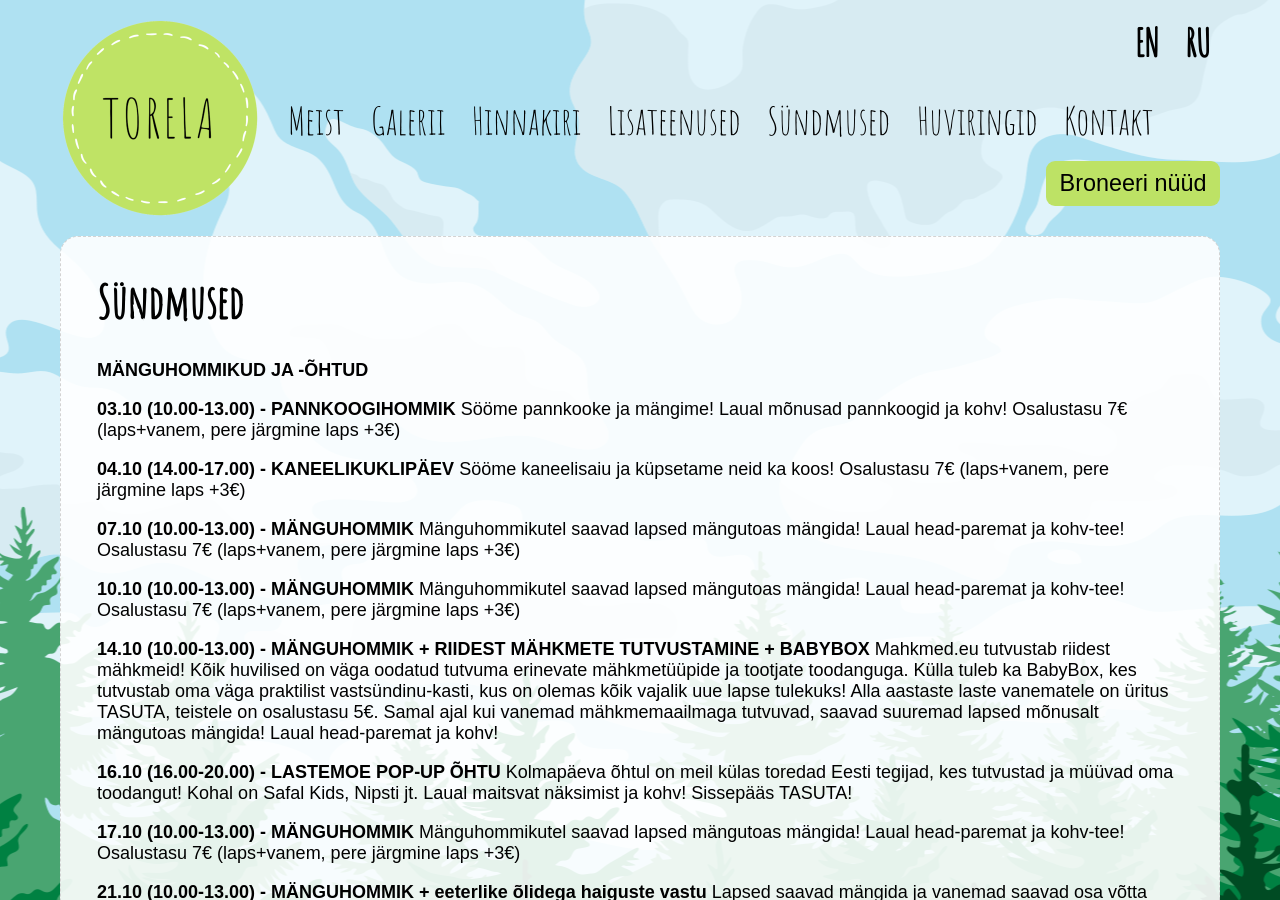
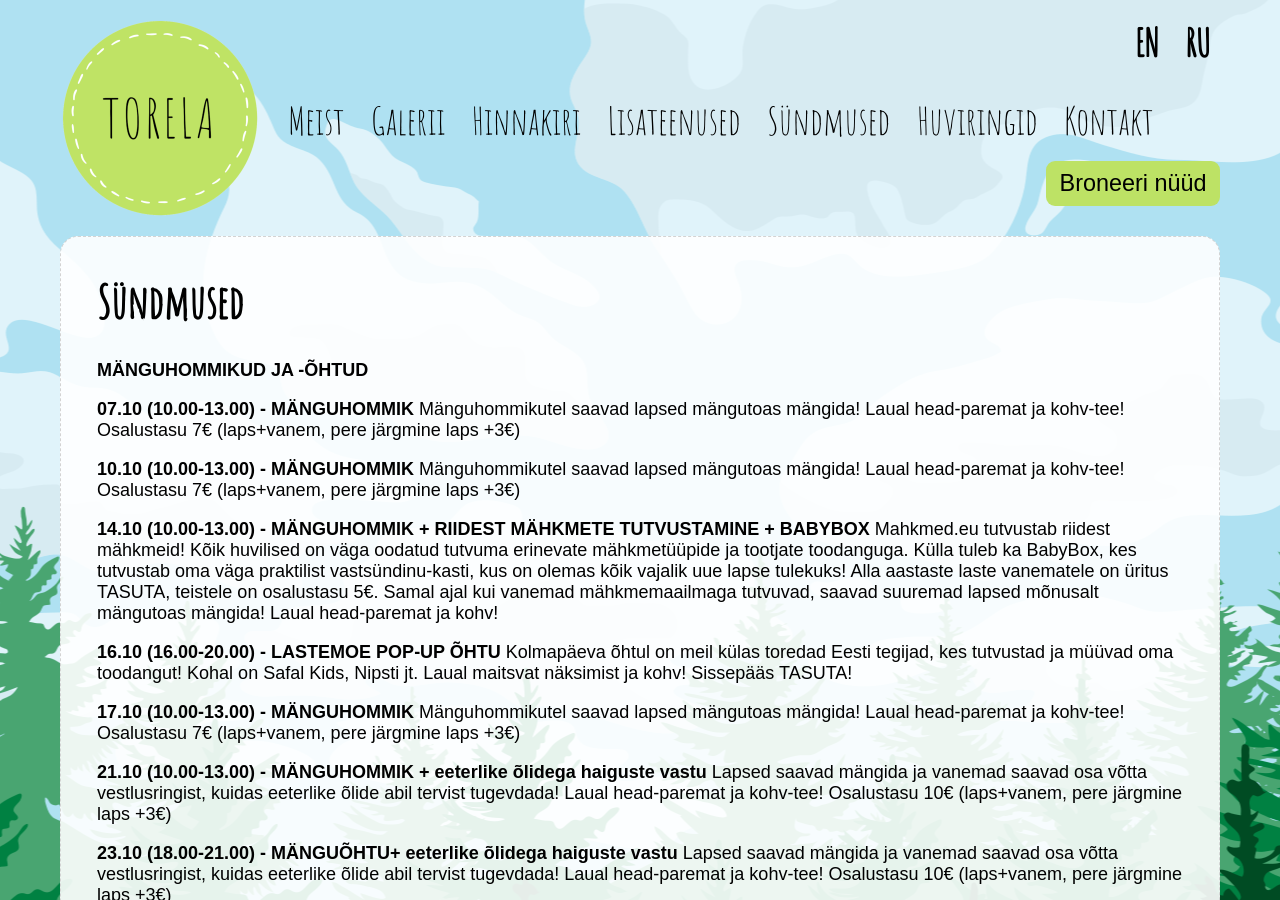
Before and after one commit to mypsik/torela, a Jekyll site: the page built from syndmused/index.md, in a window 1280 px wide and 900 px high. Built offline with Jekyll 4.4.1, drawn with Linux system fonts in a browser that asks for light colours.

Commit message:
Update index.md

```diff
--- a/syndmused/index.md
+++ b/syndmused/index.md
@@ -8,17 +8,6 @@ ru: /ru/events/
 ---
 
 **MÄNGUHOMMIKUD JA -ÕHTUD**
-
-
-**03.10 (10.00-13.00) - PANNKOOGIHOMMIK**
-Sööme pannkooke ja mängime! Laual mõnusad pannkoogid ja kohv!
-Osalustasu 7€ (laps+vanem, pere järgmine laps +3€)
-
-
-**04.10 (14.00-17.00) - KANEELIKUKLIPÄEV**
-Sööme kaneelisaiu ja küpsetame neid ka koos!
-Osalustasu 7€ (laps+vanem, pere järgmine laps +3€)
-
 
 **07.10 (10.00-13.00) - MÄNGUHOMMIK**
 Mänguhommikutel saavad lapsed mängutoas mängida! Laual head-paremat ja kohv-tee!
```
